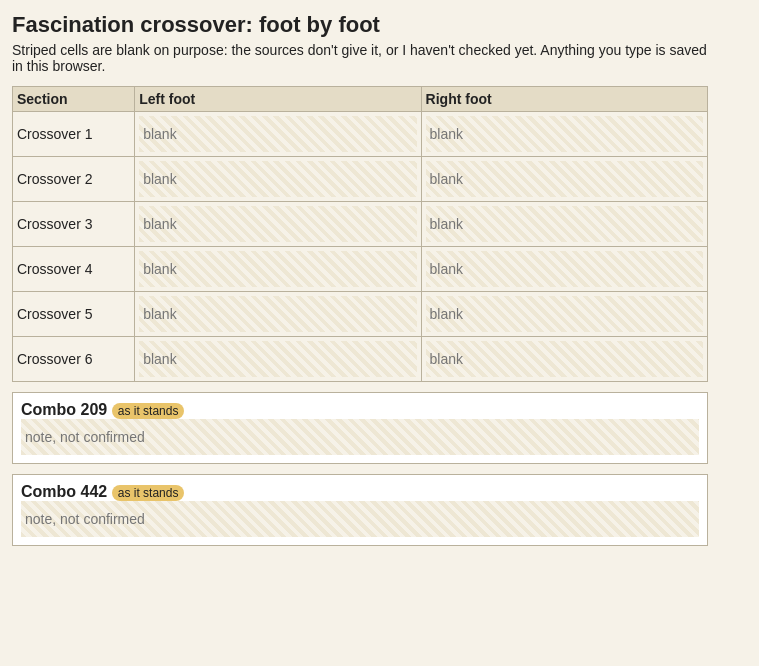
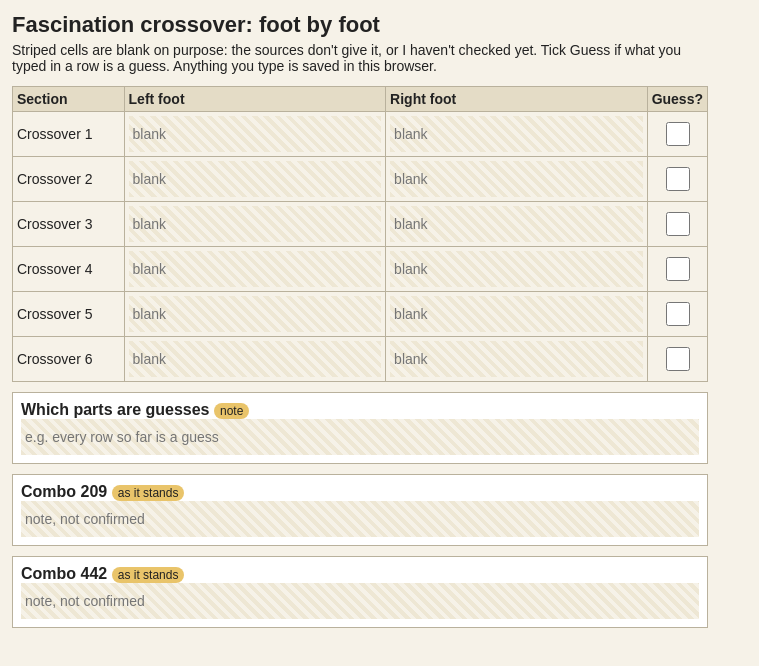
Before and after one commit to Bean-Bengal/crossover-footing-chart, a plain HTML site: page index.html in a window 1280 px wide. Shown: the whole page, without its empty margins (0-759 px from the left). Drawn offline with Linux system fonts and the light colour scheme.

Commit message:
Crossover Footing Chart, version 2

```diff
--- a/index.html
+++ b/index.html
@@ -9,30 +9,35 @@ p{margin:4px 0 12px;font-size:14px}
 table{border-collapse:collapse;width:100%}
 th,td{border:1px solid #b9b19c;padding:4px;font-size:14px;text-align:left}
 th{background:#e4dcc6}
-input{width:100%;min-width:0;min-height:36px;font-size:14px;border:0;background:transparent;padding:2px 4px}
-input:placeholder-shown{background:repeating-linear-gradient(45deg,#eee7d4,#eee7d4 4px,#f6f2e8 4px,#f6f2e8 8px)}
+input[type=text]{width:100%;min-width:0;min-height:36px;font-size:14px;border:0;background:transparent;padding:2px 4px}
+input[type=text]:placeholder-shown{background:repeating-linear-gradient(45deg,#eee7d4,#eee7d4 4px,#f6f2e8 4px,#f6f2e8 8px)}
+input[type=checkbox]{width:24px;height:24px}
+td.g{text-align:center;width:56px}
 .note{background:#fff;border:1px solid #b9b19c;padding:8px;margin:10px 0}
 .tag{font-size:12px;background:#e9c46a;padding:1px 6px;border-radius:8px}
 </style></head><body>
 <script data-bean-store>(function(){if(typeof location!=='undefined'&&location&&location.protocol==='about:'&&typeof document!=='undefined'&&document.addEventListener){document.addEventListener('click',function(e){var a=e.target&&e.target.closest&&e.target.closest('a[href^="#"]');if(!a||a.target==='_blank')return;e.preventDefault();try{location.hash=a.getAttribute('href')}catch(x){}},true)}if(typeof window==='undefined')return;try{window.localStorage.getItem('x');return}catch(e){}var d=Object.assign({},window.__BEAN_SAVED||{});function post(){try{parent.postMessage({type:'bean-store',data:d},'*')}catch(e){}}var ls={getItem:function(k){return Object.prototype.hasOwnProperty.call(d,k)?d[k]:null},setItem:function(k,v){d[k]=String(v);post()},removeItem:function(k){delete d[k];post()},clear:function(){d={};post()},key:function(i){return Object.keys(d)[i]||null}};Object.defineProperty(ls,'length',{get:function(){return Object.keys(d).length}});try{Object.defineProperty(window,'localStorage',{value:ls,configurable:true})}catch(e){}})();</script>
 <h1>Fascination crossover: foot by foot</h1>
-<p>Striped cells are blank on purpose: the sources don't give it, or I haven't checked yet. Anything you type is saved in this browser.</p>
-<table id="t"><thead><tr><th>Section</th><th>Left foot</th><th>Right foot</th></tr></thead><tbody></tbody></table>
-<div class="note"><b>Combo 209</b> <span class="tag">as it stands</span><br><input data-k="n209" placeholder="note, not confirmed"></div>
-<div class="note"><b>Combo 442</b> <span class="tag">as it stands</span><br><input data-k="n442" placeholder="note, not confirmed"></div>
+<p>Striped cells are blank on purpose: the sources don't give it, or I haven't checked yet. Tick Guess if what you typed in a row is a guess. Anything you type is saved in this browser.</p>
+<table id="t"><thead><tr><th>Section</th><th>Left foot</th><th>Right foot</th><th>Guess?</th></tr></thead><tbody></tbody></table>
+<div class="note"><b>Which parts are guesses</b> <span class="tag">note</span><br><input type="text" data-k="guesses" placeholder="e.g. every row so far is a guess"></div>
+<div class="note"><b>Combo 209</b> <span class="tag">as it stands</span><br><input type="text" data-k="n209" placeholder="note, not confirmed"></div>
+<div class="note"><b>Combo 442</b> <span class="tag">as it stands</span><br><input type="text" data-k="n442" placeholder="note, not confirmed"></div>
 <script>
 var body=document.querySelector("#t tbody");
 function key(k){return "footchart_"+k}
 for(var i=1;i<=6;i++){
   var tr=document.createElement("tr");
-  tr.innerHTML='<td>Crossover '+i+'</td><td><input data-k="L'+i+'" placeholder="blank"></td><td><input data-k="R'+i+'" placeholder="blank"></td>';
+  tr.innerHTML='<td>Crossover '+i+'</td><td><input type="text" data-k="L'+i+'" placeholder="blank"></td><td><input type="text" data-k="R'+i+'" placeholder="blank"></td><td class="g"><input type="checkbox" data-k="G'+i+'"></td>';
   body.appendChild(tr);
 }
 var ins=document.querySelectorAll("input");
 for(var j=0;j<ins.length;j++){
   (function(el){
-    try{el.value=localStorage.getItem(key(el.getAttribute("data-k")))||""}catch(e){}
-    el.oninput=function(){try{localStorage.setItem(key(el.getAttribute("data-k")),el.value)}catch(e){}};
+    var k=key(el.getAttribute("data-k")),cb=el.type==="checkbox";
+    try{var v=localStorage.getItem(k);if(cb)el.checked=v==="1";else el.value=v||""}catch(e){}
+    el.oninput=function(){try{localStorage.setItem(k,cb?(el.checked?"1":"0"):el.value)}catch(e){}};
+    if(cb)el.onchange=el.oninput;
   })(ins[j]);
 }
 </script></body></html>
```
